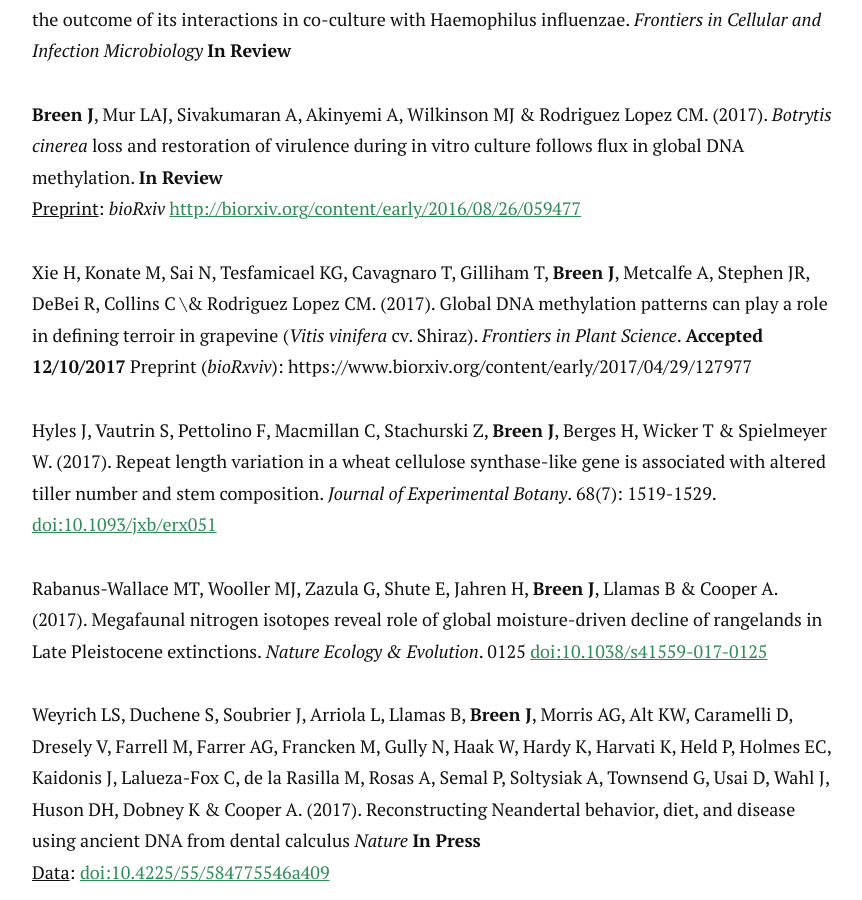
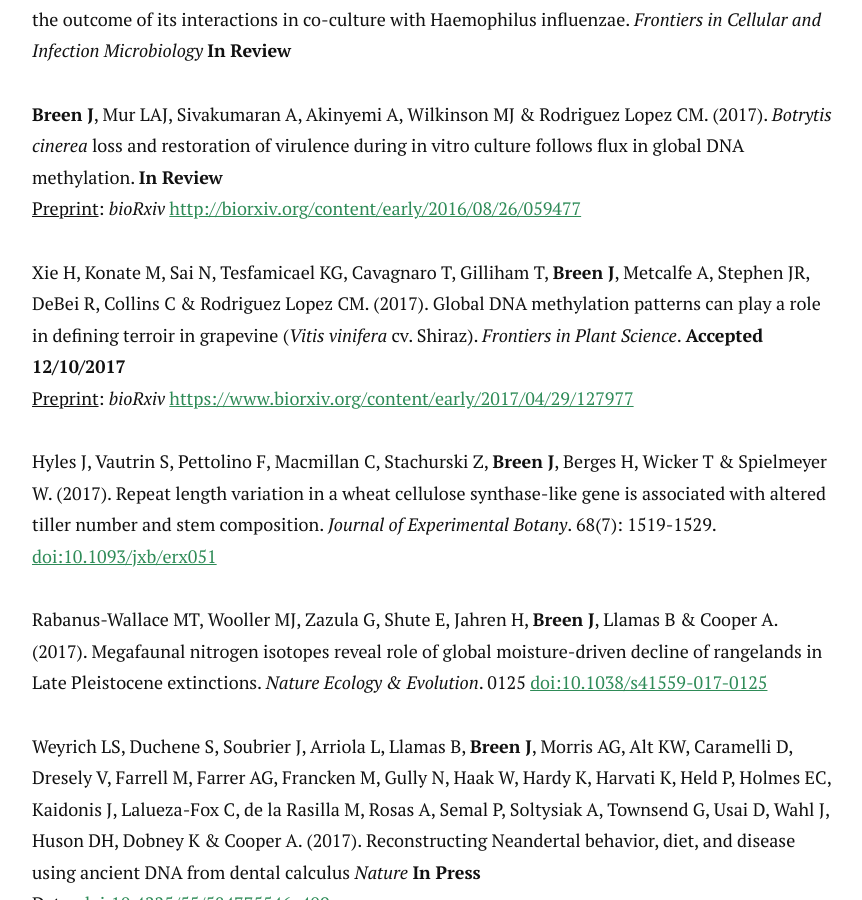
Before and after one commit to jimmybgammyknee/jimmybgammyknee.github.io, a Jekyll site: the page built from cv.md, in a window 1280 px wide and 900 px high, scrolled down 2929 px. Shown: the whole window, without its empty margins (208-1070 px from the left). Built offline with Jekyll 4.4.1, drawn with Linux system fonts in a browser that asks for light colours; nearby versions of some CDN libraries; some of the changed text lies outside the part shown.

Commit message:
Slight edits to lines

```diff
--- a/cv.md
+++ b/cv.md
@@ -20,7 +20,7 @@
 
 `2016-Current`
 __University of Adelaide__<br>
-Bioinformatics Leader, Robinson Research Institute \& <br>
+Bioinformatics Leader, Robinson Research Institute & <br>
 University of Adelaide Bioinformatics Hub <br>
 (Adelaide, SA Australia)
 
@@ -81,8 +81,8 @@
 **Breen J**, Mur LAJ, Sivakumaran A, Akinyemi A, Wilkinson MJ & Rodriguez Lopez CM. (2017). *Botrytis cinerea* loss and restoration of virulence during in vitro culture follows flux in global DNA methylation. **In Review** <br>
 <ins> Preprint</ins>: *bioRxiv* [http://biorxiv.org/content/early/2016/08/26/059477](http://biorxiv.org/content/early/2016/08/26/059477)
 
-Xie H, Konate M, Sai N, Tesfamicael KG, Cavagnaro T, Gilliham T, **Breen J**, Metcalfe A, Stephen JR, DeBei R, Collins C \& Rodriguez Lopez CM. (2017). Global DNA methylation patterns can play a role in defining terroir in grapevine (*Vitis vinifera* cv. Shiraz). *Frontiers in Plant Science*. **Accepted 12/10/2017**
-Preprint (*bioRxviv*): https://www.biorxiv.org/content/early/2017/04/29/127977
+Xie H, Konate M, Sai N, Tesfamicael KG, Cavagnaro T, Gilliham T, **Breen J**, Metcalfe A, Stephen JR, DeBei R, Collins C & Rodriguez Lopez CM. (2017). Global DNA methylation patterns can play a role in defining terroir in grapevine (*Vitis vinifera* cv. Shiraz). *Frontiers in Plant Science*. **Accepted 12/10/2017** <br>
+<ins> Preprint</ins>: *bioRxiv* [https://www.biorxiv.org/content/early/2017/04/29/127977](https://www.biorxiv.org/content/early/2017/04/29/127977)
 
 Hyles J, Vautrin S, Pettolino F, Macmillan C, Stachurski Z, **Breen J**, Berges H, Wicker T & Spielmeyer W. (2017). Repeat length variation in a wheat cellulose synthase-like gene is associated with altered tiller number and stem composition. *Journal of Experimental Botany*. 68(7): 1519-1529. [doi:10.1093/jxb/erx051](http://dx.doi.org/10.1093/jxb/erx051)
 
@@ -129,7 +129,7 @@
 
 ## Conference Proceeding
 
-Wilkinson MJ, Ronca S, Clare A, Riley MC, Young MJ, Warren J, Ford CS \& Breen J. (2017). Characterizing difference in pollen carriage by bumblebee species in unimproved pastures. *Grassland resources for extensive farming systems in marginal lands: major drivers and future scenarios. Proceedings of the 19th Symposium of the European Grassland Federation*. Alghero, Italy, 7-10 May 2017. Pages 633-635   [https://www.cabdirect.org/cabdirect/abstract/20173250776](https://www.cabdirect.org/cabdirect/abstract/20173250776)
+Wilkinson MJ, Ronca S, Clare A, Riley MC, Young MJ, Warren J, Ford CS & Breen J. (2017). Characterizing difference in pollen carriage by bumblebee species in unimproved pastures. *Grassland resources for extensive farming systems in marginal lands: major drivers and future scenarios. Proceedings of the 19th Symposium of the European Grassland Federation*. Alghero, Italy, 7-10 May 2017. Pages 633-635   [https://www.cabdirect.org/cabdirect/abstract/20173250776](https://www.cabdirect.org/cabdirect/abstract/20173250776)
 
 ## Invited Presentations
 
```
